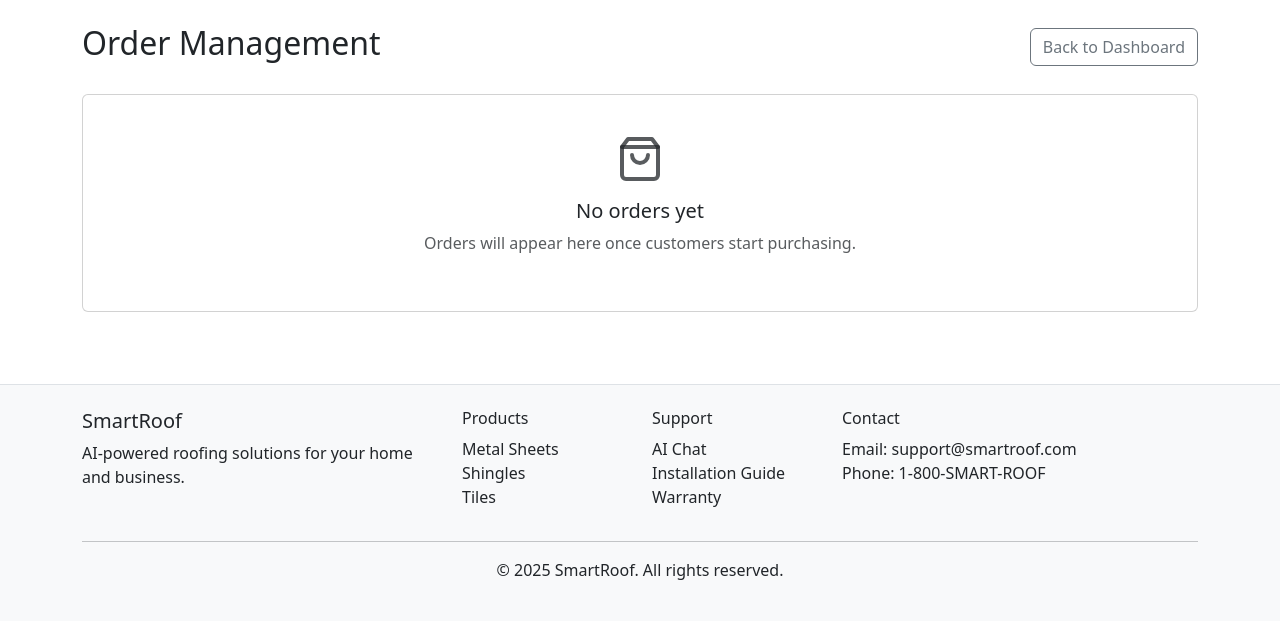
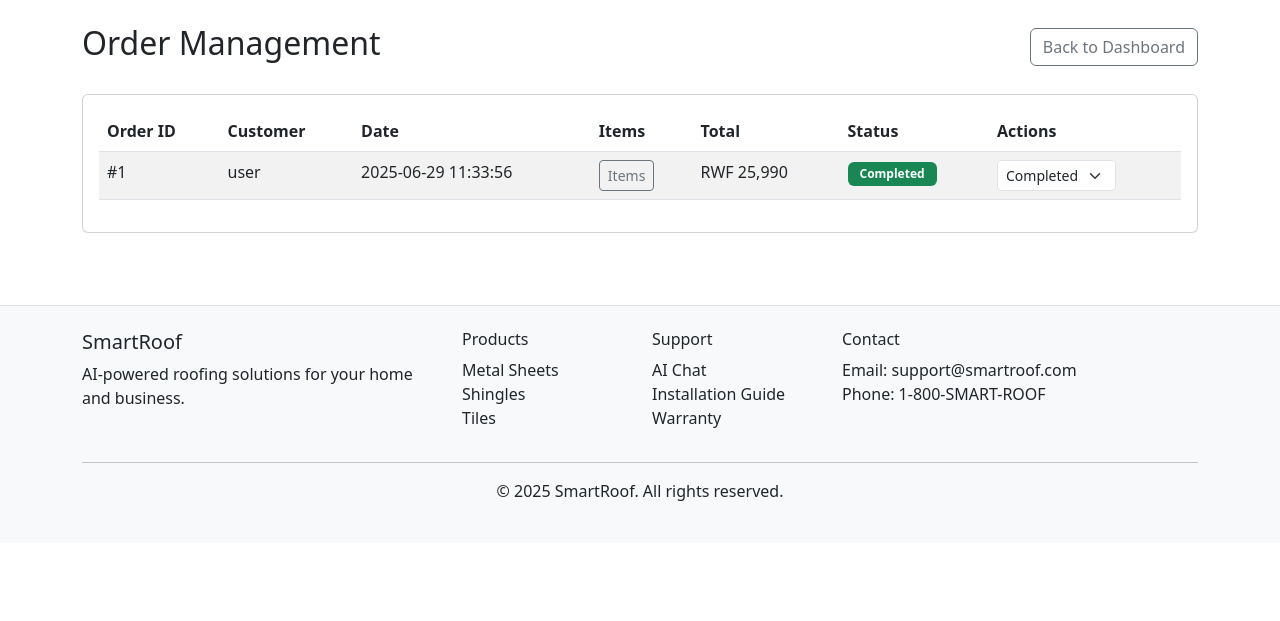
Before and after one commit to theoneste2060/SmartRoofAI, a Flask app: page /admin/orders in a window 1280 px wide. Shown: the part 62-683 px from the top of the page. Run offline with Flask 3, Linux system fonts and the light colour scheme; a user stored in the database is signed in; data comes from the database, SQL or seed files in the repository; parts of the project's set-up code (start-up, migrations or seed data) failed here and were passed over.

Commit message:
Display roof service orders properly on the admin page
Fixes order display by converting orders to a list and addresses missing column issues in `routes.py`, and adds a null check in `admin/orders.html`.

Replit-Commit-Author: Agent
Replit-Commit-Session-Id: 043253e7-9b75-4272-bbcc-2976d39c3351
Replit-Commit-Screenshot-Url: https://storage.googleapis.com/screenshot-production-us-central1/e07eaf63-788a-46af-9afa-bcb42f09db3c/fe52e510-4f56-416b-92ab-4bc810f5dcc0.jpg

```diff
--- a/routes.py
+++ b/routes.py
@@ -509,12 +509,12 @@ def admin_orders():
         users = conn.execute('SELECT id, username, email FROM users').fetchall()
         conn.close()
 
-        # Convert to dictionaries for easier template usage
-        orders_dict = {}
+        # Convert to list of dictionaries for template usage
+        orders_list = []
         users_dict = {}
 
         for order in orders:
-            orders_dict[order['id']] = {
+            orders_list.append({
                 'id': order['id'],
                 'user_id': order['user_id'],
                 'username': order['username'] or 'Unknown User',
@@ -522,10 +522,10 @@ def admin_orders():
                 'items': order['items'],
                 'total': order['total'] * 1000,  # Convert to RWF
                 'status': order['status'],
-                'shipping_address': order['shipping_address'] if 'shipping_address' in order.keys() else '',
-                'payment_method': order['payment_method'] if 'payment_method' in order.keys() else 'Unknown',
+                'shipping_address': '',  # Column doesn't exist in current schema
+                'payment_method': 'Unknown',  # Column doesn't exist in current schema
                 'created_at': order['created_at']
-            }
+            })
 
         for user in users:
             users_dict[user['id']] = {
@@ -533,7 +533,7 @@ def admin_orders():
                 'email': user['email']
             }
 
-        return render_template('admin/orders.html', orders=orders_dict, users=users_dict)
+        return render_template('admin/orders.html', orders=orders_list, users=users_dict)
 
     except Exception as e:
         print(f"Error fetching orders: {e}")
--- a/templates/admin/orders.html
+++ b/templates/admin/orders.html
@@ -36,7 +36,7 @@
                                     Items
                                 </button>
                             </td>
-                            <td>RWF {{ "{:,.0f}"|format(order.total) }}</td>
+                            <td>RWF {{ "{:,.0f}".format(order.total or 0) }}</td>
                             <td>
                                 <span class="badge bg-{% if order.status == 'completed' %}success{% elif order.status == 'pending' %}warning{% elif order.status == 'shipped' %}info{% else %}secondary{% endif %}">
                                     {{ order.status.title() }}
```
